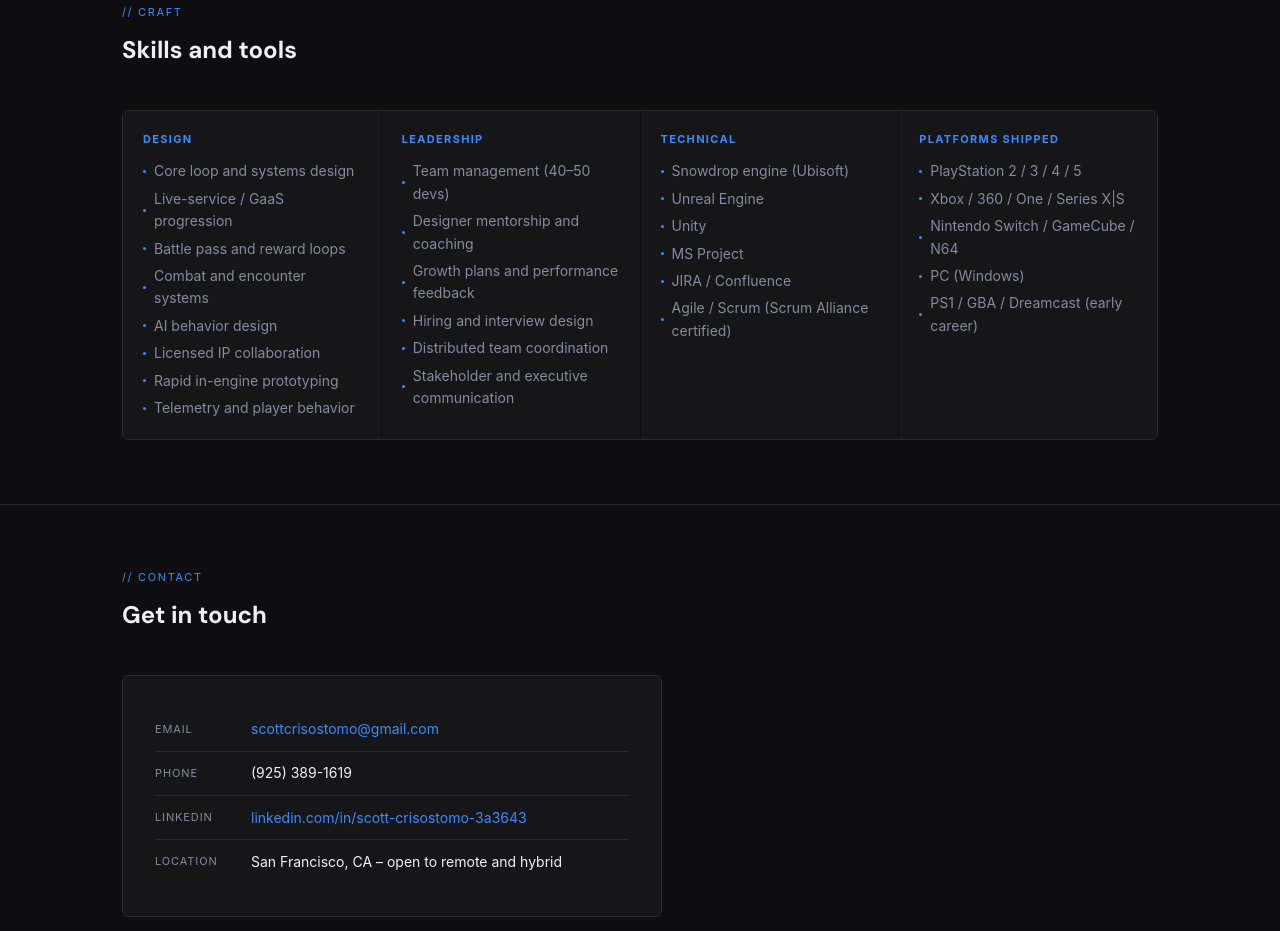
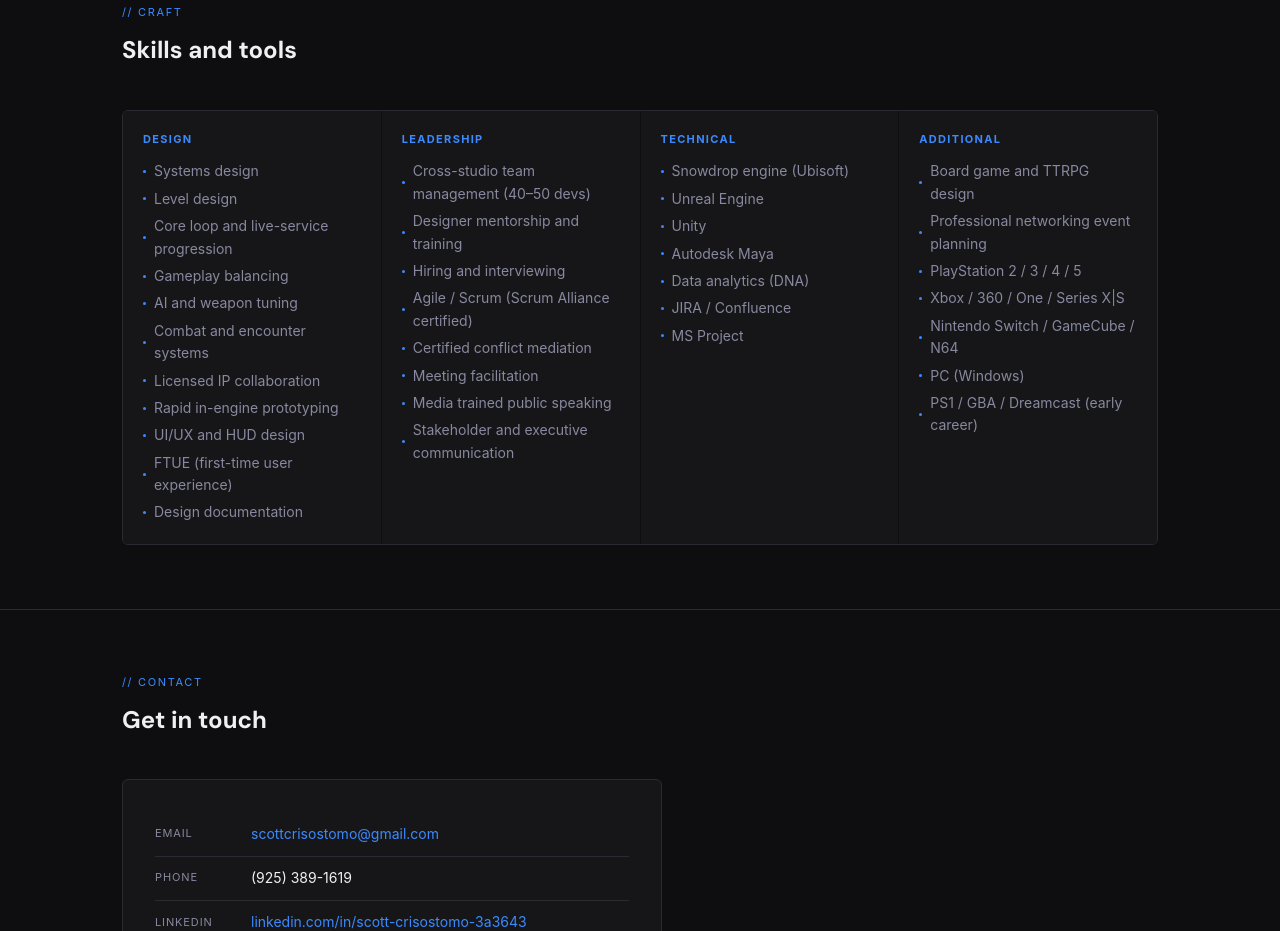
Before and after one commit to ScottCrisostomo/designingforflow.com, a plain HTML site: page index.html in a window 1280 px wide. Shown: the part 4100-5031 px from the top of the page. Drawn offline with Linux system fonts and the light colour scheme.

Commit message:
Update index.html
Updated skills

```diff
--- a/index.html
+++ b/index.html
@@ -460,24 +460,29 @@ footer{border-top:1px solid var(--border);padding:2rem;text-align:center;font-si
     <div class="skill-group">
       <h4>Design</h4>
       <ul class="skill-list">
-        <li><span class="dot"></span>Core loop and systems design</li>
-        <li><span class="dot"></span>Live-service / GaaS progression</li>
-        <li><span class="dot"></span>Battle pass and reward loops</li>
+        <li><span class="dot"></span>Systems design</li>
+        <li><span class="dot"></span>Level design</li>
+        <li><span class="dot"></span>Core loop and live-service progression</li>
+        <li><span class="dot"></span>Gameplay balancing</li>
+        <li><span class="dot"></span>AI and weapon tuning</li>
         <li><span class="dot"></span>Combat and encounter systems</li>
-        <li><span class="dot"></span>AI behavior design</li>
         <li><span class="dot"></span>Licensed IP collaboration</li>
         <li><span class="dot"></span>Rapid in-engine prototyping</li>
-        <li><span class="dot"></span>Telemetry and player behavior</li>
+        <li><span class="dot"></span>UI/UX and HUD design</li>
+        <li><span class="dot"></span>FTUE (first-time user experience)</li>
+        <li><span class="dot"></span>Design documentation</li>
       </ul>
     </div>
     <div class="skill-group">
       <h4>Leadership</h4>
       <ul class="skill-list">
-        <li><span class="dot"></span>Team management (40&ndash;50 devs)</li>
-        <li><span class="dot"></span>Designer mentorship and coaching</li>
-        <li><span class="dot"></span>Growth plans and performance feedback</li>
-        <li><span class="dot"></span>Hiring and interview design</li>
-        <li><span class="dot"></span>Distributed team coordination</li>
+        <li><span class="dot"></span>Cross-studio team management (40&ndash;50 devs)</li>
+        <li><span class="dot"></span>Designer mentorship and training</li>
+        <li><span class="dot"></span>Hiring and interviewing</li>
+        <li><span class="dot"></span>Agile / Scrum (Scrum Alliance certified)</li>
+        <li><span class="dot"></span>Certified conflict mediation</li>
+        <li><span class="dot"></span>Meeting facilitation</li>
+        <li><span class="dot"></span>Media trained public speaking</li>
         <li><span class="dot"></span>Stakeholder and executive communication</li>
       </ul>
     </div>
@@ -487,14 +492,17 @@ footer{border-top:1px solid var(--border);padding:2rem;text-align:center;font-si
         <li><span class="dot"></span>Snowdrop engine (Ubisoft)</li>
         <li><span class="dot"></span>Unreal Engine</li>
         <li><span class="dot"></span>Unity</li>
+        <li><span class="dot"></span>Autodesk Maya</li>
+        <li><span class="dot"></span>Data analytics (DNA)</li>
+        <li><span class="dot"></span>JIRA / Confluence</li>
         <li><span class="dot"></span>MS Project</li>
-        <li><span class="dot"></span>JIRA / Confluence</li>
-        <li><span class="dot"></span>Agile / Scrum (Scrum Alliance certified)</li>
       </ul>
     </div>
     <div class="skill-group">
-      <h4>Platforms shipped</h4>
+      <h4>Additional</h4>
       <ul class="skill-list">
+        <li><span class="dot"></span>Board game and TTRPG design</li>
+        <li><span class="dot"></span>Professional networking event planning</li>
         <li><span class="dot"></span>PlayStation 2 / 3 / 4 / 5</li>
         <li><span class="dot"></span>Xbox / 360 / One / Series X|S</li>
         <li><span class="dot"></span>Nintendo Switch / GameCube / N64</li>
```
